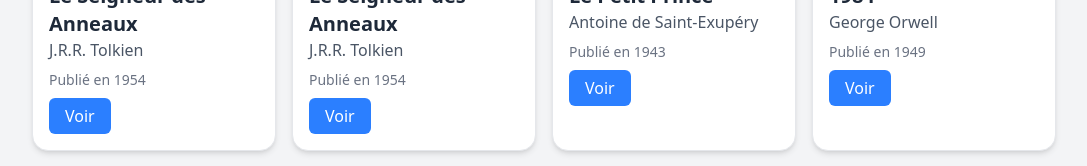
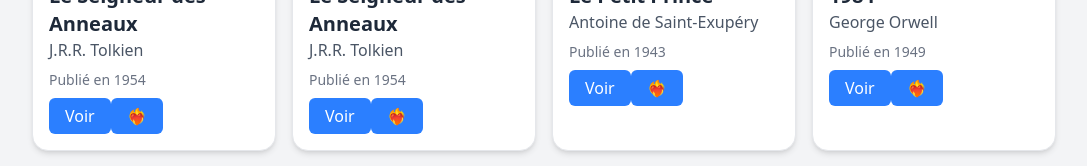
Before and after one commit to matthieumota/react-plb, a React (Vite) app: page / in a window 1280 px wide. Shown: the part 367-533 px from the top of the page, without its empty margins (96-1183 px from the left). Built offline with nearby package versions, Linux system fonts and the light colour scheme.

Commit message:
intro state

```diff
--- a/src/Book.tsx
+++ b/src/Book.tsx
@@ -1,3 +1,4 @@
+import { useState } from 'react'
 import Button from './Button'
 
 export type Book = {
@@ -14,6 +15,18 @@ type BookProps = {
 }
 
 function Book({ book, active = true }: BookProps) {
+  const [like, setLike] = useState(0)
+
+  const handleLike = () => {
+    setLike(like + 1) // 0 + 1
+    setLike(like + 1) // 0 + 1
+    setLike(like + 1) // 0 + 1
+
+    setLike(l => l + 1) // 0 + 1
+    setLike(l => l + 1) // 1 + 1
+    setLike(l => l + 1) // 2 + 1
+  }
+
   if (!active) return
 
   return (
@@ -31,6 +44,11 @@ function Book({ book, active = true }: BookProps) {
         <p className="text-sm text-gray-500 mb-2">Publié en {book.year}</p>
 
         <Button>Voir</Button>
+        {/* onClick={() => setLikes(like + 1)} */}
+        <Button onClick={handleLike} title={`() => setLikes(${like} + 1)`}>
+          ❤️‍🔥
+          {like > 0 && <>({like})</>}
+        </Button>
       </div>
     </div>
   )
--- a/src/Button.tsx
+++ b/src/Button.tsx
@@ -1,9 +1,9 @@
 type ButtonProps = {
-} & React.PropsWithChildren
+} & React.PropsWithChildren & React.ButtonHTMLAttributes<HTMLButtonElement>
 
-function Button({ children }: ButtonProps) {
+function Button({ children, ...props }: ButtonProps) {
   return (
-    <button className="bg-blue-500 hover:bg-blue-800 text-white py-1.5 px-4 rounded-md duration-300">
+    <button className="bg-blue-500 hover:bg-blue-800 text-white py-1.5 px-4 rounded-md duration-300" {...props}>
       {children}
     </button>
   )
```
